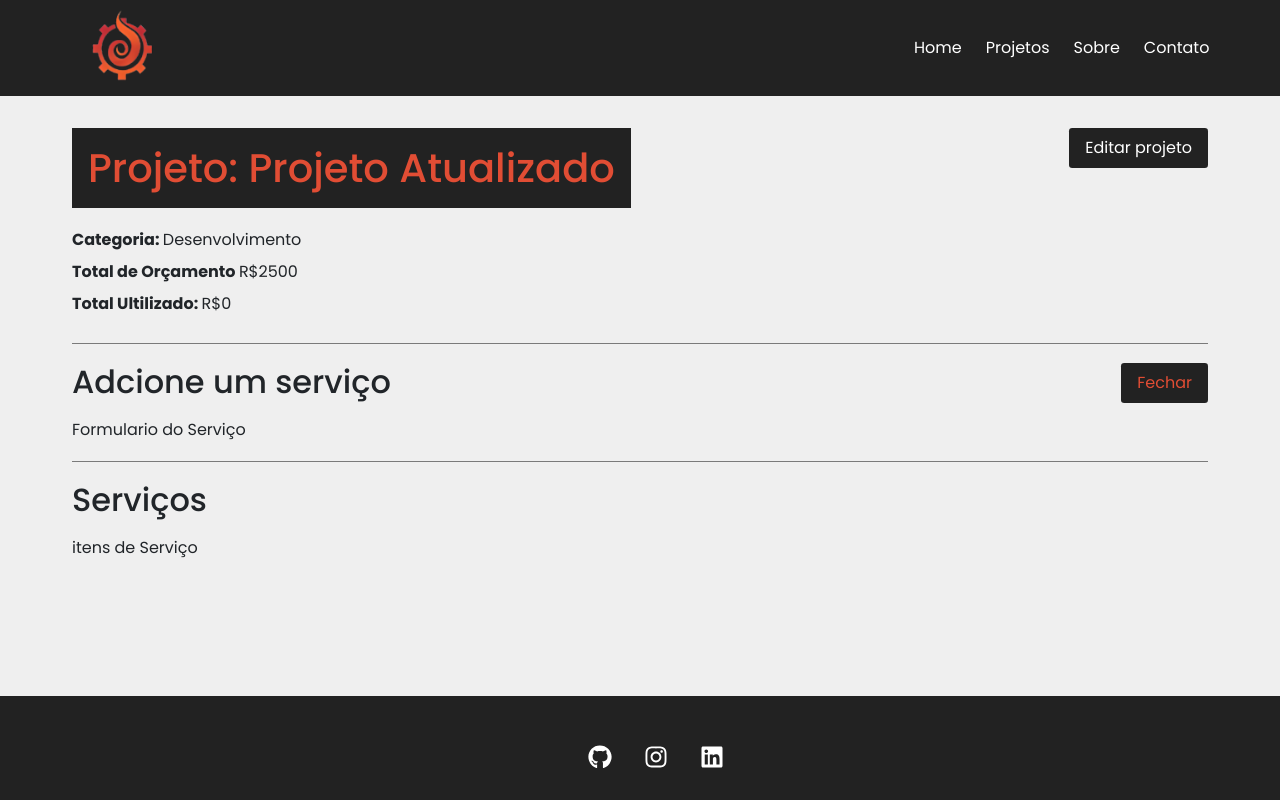
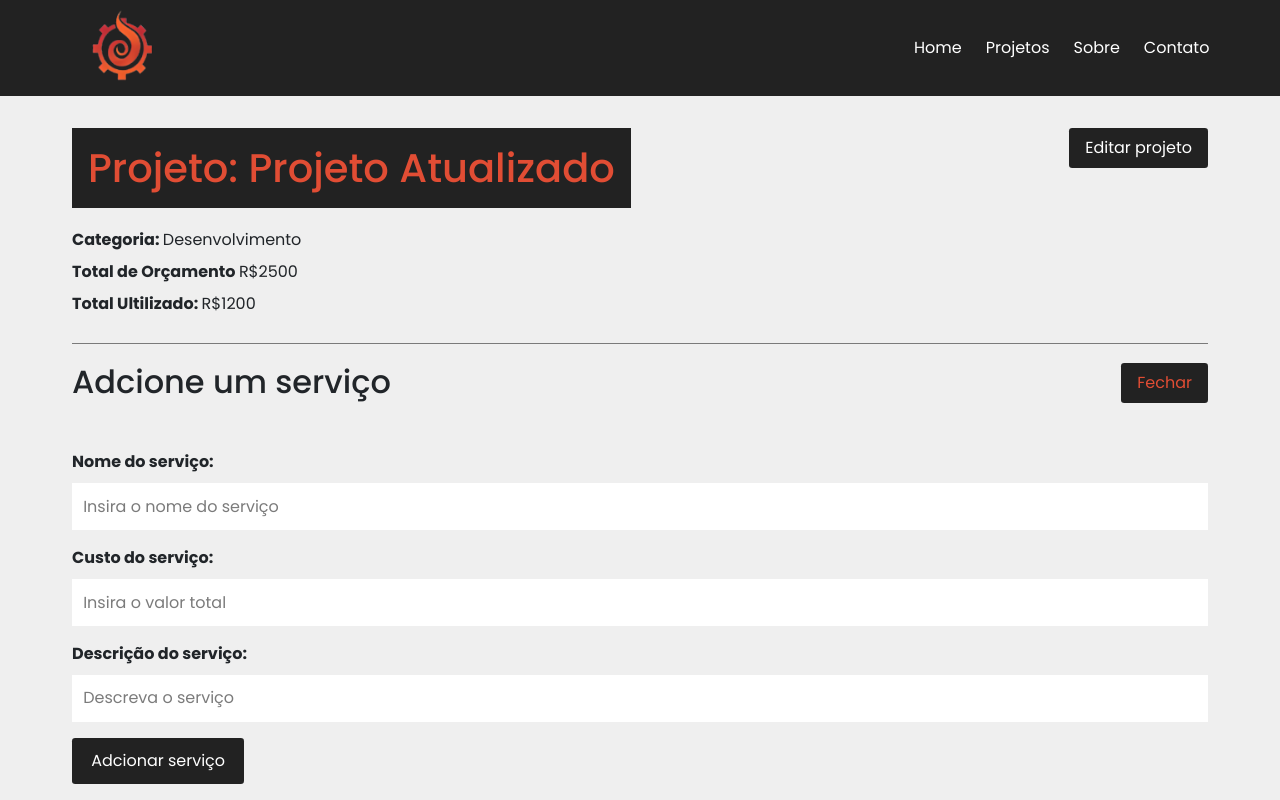
Before and after one commit to matthael/vulcan, a React (Create React App) app: page /project/3 in a window 1280 px wide. Both pictures are taken after a click on the button "Adcionar Serviço". Shown: the top 800 px of the page. Built offline with nearby package versions, Linux system fonts and the light colour scheme; data requests are answered from the project's data file.

Commit message:
Feature: Services
add: form to create services and send them to DB and added system to validate the costs of services

Change: added services in DB

```diff
--- a/db.json
+++ b/db.json
@@ -7,8 +7,21 @@
         "id": "2",
         "name": "Desenvolvimento"
       },
-      "cost": 0,
-      "services": [],
+      "cost": 1200,
+      "services": [
+        {
+          "name": "teste",
+          "cost": "1000",
+          "description": "teste",
+          "id": "358a90bf-3787-446c-a1ad-6b29589bbed4"
+        },
+        {
+          "name": "teste",
+          "cost": "200",
+          "description": "teste",
+          "id": "aa6aaf83-354b-44c1-b115-fc4adc2dbe64"
+        }
+      ],
       "id": 3
     },
     {
--- a/src/components/Pages/Project.js
+++ b/src/components/Pages/Project.js
@@ -1,3 +1,4 @@
+import { parse, v4 as uuidv4 } from "uuid";
 import { useState, useEffect } from "react";
 import { useParams } from "react-router-dom";
 
@@ -6,6 +7,7 @@
 import Loading from "../layout/Loading";
 import Container from "../layout/Container";
 import Message from "../layout/Message";
+import ServiceForm from "../Service/ServiceForm";
 
 import Form from "../Project/Form";
 
@@ -61,6 +63,44 @@
       .catch((err) => console.log(err));
   }
 
+  function createService(project) {
+    setMessage("");
+    //last service
+    const lastService = project.services[project.services.length - 1];
+
+    lastService.id = uuidv4();
+
+    const lastServiceCost = lastService.cost;
+
+    const newCost = parseFloat(project.cost) + parseFloat(lastServiceCost);
+
+    //maximun value validation
+    if (newCost > parseFloat(project.budget)) {
+      setMessage("Orçamento ultrapassado, verifique o valor do serviço");
+      setType("error");
+      project.services.pop();
+      return false;
+    }
+
+    //add service cost to project total cost
+    project.cost = newCost;
+
+    //update project
+    fetch(`http://localhost:5000/projects/${project.id}`, {
+      method: "PATCH",
+      headers: {
+        "Content-Type": "application/json",
+      },
+      body: JSON.stringify(project),
+    })
+      .then((resp) => resp.json())
+      .then((data) => {
+        //show services
+        console.log(data);
+      })
+      .catch((err) => console.log(err));
+  }
+
   function toggleProjectForm() {
     setShowProjectForm(!showProjectForm);
   }
@@ -108,7 +148,13 @@
                 {!showServiceForm ? "Adcionar Serviço" : "Fechar"}
               </button>
               <div className={styles.project_info}>
-                {showServiceForm && <div> Formulario do Serviço </div>}
+                {showServiceForm && (
+                  <ServiceForm
+                    handleSubmit={createService}
+                    btnText="Adcionar serviço"
+                    projectData={project}
+                  />
+                )}
               </div>
             </div>
             <h2> Serviços </h2>
--- /dev/null
+++ b/src/components/Service/ServiceForm.js
@@ -0,0 +1,49 @@
+import { useState } from "react";
+
+import Input from "../Form/Input";
+import SubmitBtn from "../Form/SubmitBtn";
+
+import styles from "../Project/Form.module.css";
+
+function ServiceForm({ handleSubmit, btnText, projectData }) {
+  const [service, setService] = useState({});
+
+  function submit(e) {
+    e.preventDefault();
+    projectData.services.push(service);
+    handleSubmit(projectData);
+  }
+
+  function handleChange(e) {
+    setService({ ...service, [e.target.name]: e.target.value });
+  }
+
+  return (
+    <form onSubmit={submit} className={styles.form}>
+      <Input
+        type="text"
+        text="Nome do serviço"
+        name="name"
+        placeholder="Insira o nome do serviço"
+        handleOnChange={handleChange}
+      />
+      <Input
+        type="number"
+        text="Custo do serviço"
+        name="cost"
+        placeholder="Insira o valor total"
+        handleOnChange={handleChange}
+      />
+      <Input
+        type="text"
+        text="Descrição do serviço"
+        name="description"
+        placeholder="Descreva o serviço"
+        handleOnChange={handleChange}
+      />
+      <SubmitBtn text={btnText} />
+    </form>
+  );
+}
+
+export default ServiceForm;
```
